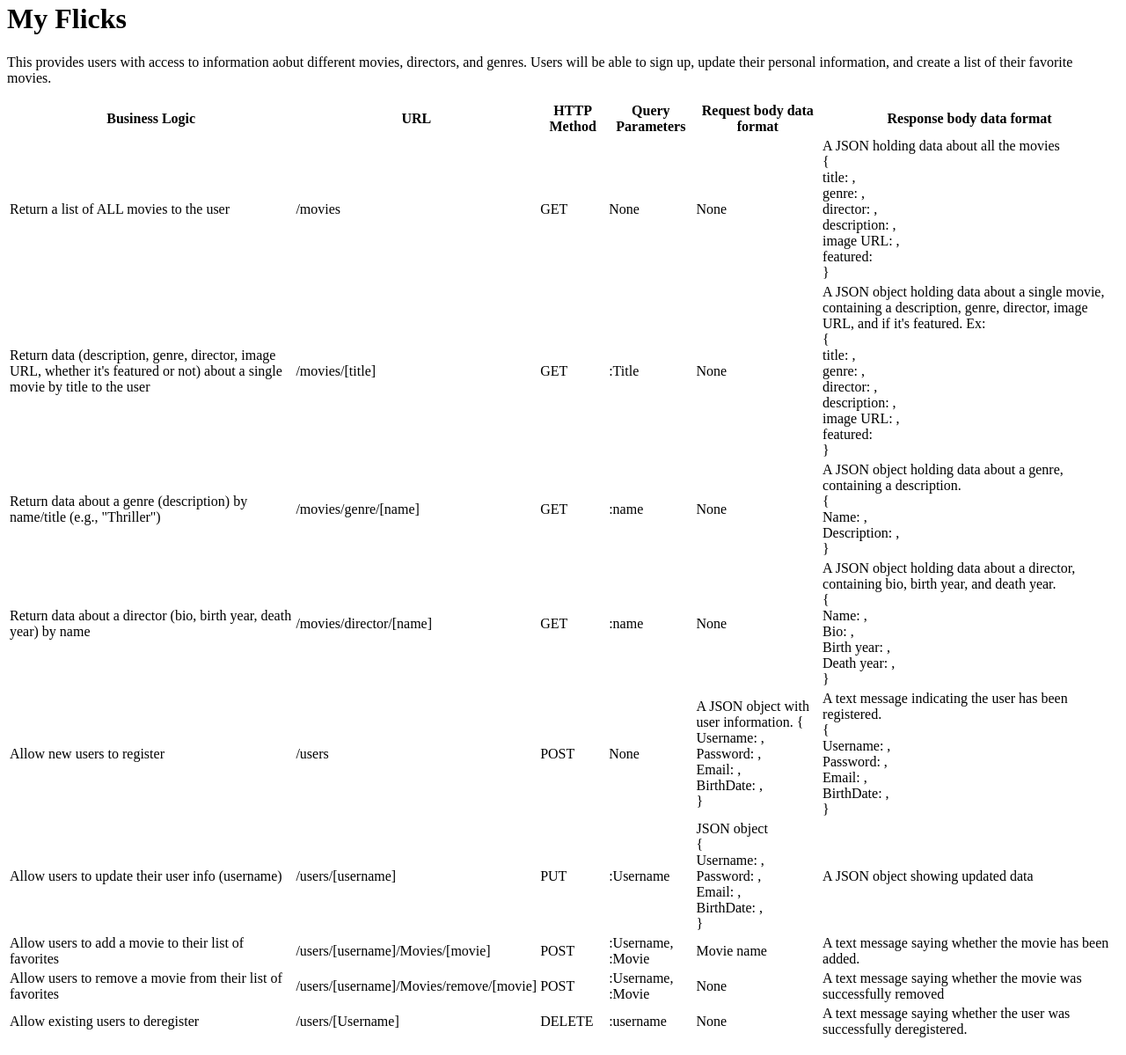
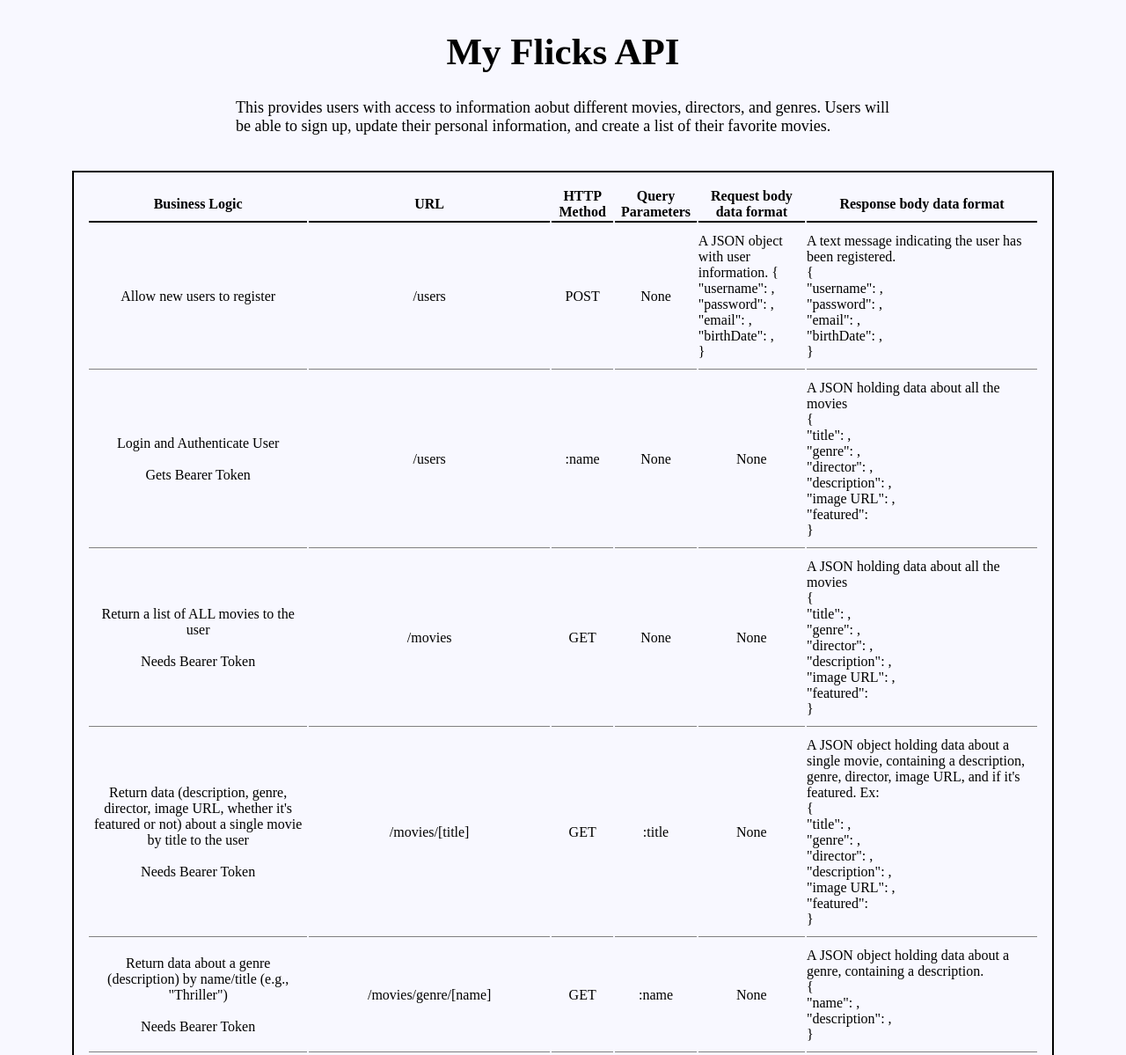
Before and after one commit to mhyneman8/movie_api, a website: page public/documentation.html in a window 1280 px wide. Shown: the part 18-1217 px from the top of the page at 88% size. Drawn offline with Linux system fonts and the light colour scheme.

Commit message:
update documentation

```diff
--- a/public/documentation.html
+++ b/public/documentation.html
@@ -3,9 +3,11 @@
     <head>
         <meta charset="utf-8">
         <title>Documentation</title>
+
+        <link rel="stylesheet" href="styles.css">
     </head>
     <body>
-        <h1>My Flicks</h1>
+        <h1 class="center">My Flicks API</h1>
 
         <p>This provides users with access to information aobut different movies, directors, and genres.
             Users will be able to sign up, update their personal information, and create a list of their favorite movies.
@@ -14,7 +16,7 @@
         <table>
             <tr>
                 <th>Business Logic</th>
-                <th>URL</th>
+                <th class="url">URL</th>
                 <th>HTTP Method</th>
                 <th>Query Parameters</th>
                 <th>Request body data format</th>
@@ -22,123 +24,177 @@
 
             </tr>
             <tr>
-                <td>Return a list of ALL movies to the user</td>
-                <td>/movies</td>
-                <td>GET</td>
+                <td>Allow new users to register</td>
+                <td class="center">/users</td>
+                <td>POST</td>
                 <td>None</td>
-                <td>None</td>
-                <td>A JSON holding data about all the movies <br>
+                <td class="left">A JSON object with user information.
                     { <br>
-                        title: , <br>
-                        genre: , <br>
-                        director: , <br>
-                        description: , <br>
-                        image URL: , <br>
-                        featured:  <br>
+                        "username": , <br>
+                        "password": , <br>
+                        "email": , <br>
+                        "birthDate": , <br>
+                        }
+                </td>
+                <td class="left">A text message indicating the user has been registered.<br>
+                    { <br>
+                        "username": , <br>
+                        "password": , <br>
+                        "email": , <br>
+                        "birthDate": , <br>
                         }
                 </td>
             </tr>
             <tr>
-                <td>Return data (description, genre, director, image URL, whether it's featured or not) about a single movie by title to the user</td>
-                <td>/movies/[title]</td>
+                <td>Login and Authenticate User
+                    <br>
+                    <br>
+                    Gets Bearer Token
+                </td>
+                <td class="center">/users</td>
+                <td>:name</td>
+                <td>None</td>
+                <td>None</td>
+                <td class="left">A JSON holding data about all the movies <br>
+                    { <br>
+                        "title": , <br>
+                        "genre": , <br>
+                        "director": , <br>
+                        "description": , <br>
+                        "image URL": , <br>
+                        "featured":  <br>
+                        }
+                </td>
+            </tr>
+            <tr>
+                <td>Return a list of ALL movies to the user
+                    <br>
+                    <br>
+                    Needs Bearer Token
+                </td>
+                <td class="center">/movies</td>
                 <td>GET</td>
-                <td>:Title</td>
                 <td>None</td>
-                <td>A JSON object holding data about a single movie, containing a description, genre, director, image URL, and if it's featured. Ex: <br>
+                <td>None</td>
+                <td class="left">A JSON holding data about all the movies <br>
                     { <br>
-                    title: , <br>
-                    genre: , <br>
-                    director: , <br>
-                    description: , <br>
-                    image URL: , <br>
-                    featured:  <br>
+                        "title": , <br>
+                        "genre": , <br>
+                        "director": , <br>
+                        "description": , <br>
+                        "image URL": , <br>
+                        "featured":  <br>
+                        }
+                </td>
+            </tr>
+            <tr>
+                <td>Return data (description, genre, director, image URL, whether it's featured or not) about a single movie by title to the user
+                    <br>
+                    <br>
+                    Needs Bearer Token
+                </td>
+                <td class="center">/movies/[title]</td>
+                <td>GET</td>
+                <td>:title</td>
+                <td>None</td>
+                <td class="left">A JSON object holding data about a single movie, containing a description, genre, director, image URL, and if it's featured. Ex: <br>
+                    { <br>
+                    "title": , <br>
+                    "genre": , <br>
+                    "director": , <br>
+                    "description": , <br>
+                    "image URL": , <br>
+                    "featured":  <br>
                     }
                 </td>
             </tr>
             <tr>
-                <td>Return data about a genre (description) by name/title (e.g., "Thriller")</td>
-                <td>/movies/genre/[name]</td>
+                <td>Return data about a genre (description) by name/title (e.g., "Thriller")
+                    <br>
+                    <br>
+                    Needs Bearer Token
+                </td>
+                <td class="center">/movies/genre/[name]</td>
                 <td>GET</td>
                 <td>:name</td>
                 <td>None</td>
-                <td>A JSON object holding data about a genre, containing a description. <br>
+                <td class="left">A JSON object holding data about a genre, containing a description. <br>
                     { <br>
-                        Name: , <br>
-                        Description: , <br>
+                        "name": , <br>
+                        "description": , <br>
                         }
                 </td>
             </tr>
             <tr>
-                <td>Return data about a director (bio, birth year, death year) by name</td>
-                <td>/movies/director/[name]</td>
+                <td>Return data about a director (bio, birth year, death year) by name
+                    <br>
+                    <br>
+                    Needs Bearer Token
+                </td>
+                <td class="center">/movies/director/[name]</td>
                 <td>GET</td>
                 <td>:name</td>
                 <td>None</td>
-                <td>A JSON object holding data about a director, containing bio, birth year, and death year. <br>
+                <td class="left">A JSON object holding data about a director, containing bio, birth year, and death year. <br>
                     { <br>
-                        Name: , <br>
-                        Bio: , <br>
-                        Birth year: , <br>
-                        Death year: , <br>
+                        "name": , <br>
+                        "bio": , <br>
+                        "birth year": , <br>
+                        "death year": , <br>
                         }
                 </td>
             </tr>
+
             <tr>
-                <td>Allow new users to register</td>
-                <td>/users</td>
-                <td>POST</td>
-                <td>None</td>
-                <td>A JSON object with user information.
+                <td>Allow users to update their user info (username)
+                    <br>
+                    <br>
+                    Needs Bearer Token
+                </td>
+                <td class="center">/users/[username]</td>
+                <td>PUT</td>
+                <td>:username</td>
+                <td class="left">JSON object<br>
                     { <br>
-                        Username: , <br>
-                        Password: , <br>
-                        Email: , <br>
-                        BirthDate: , <br>
-                        }
-                </td>
-                <td>A text message indicating the user has been registered.<br>
-                    { <br>
-                        Username: , <br>
-                        Password: , <br>
-                        Email: , <br>
-                        BirthDate: , <br>
-                        }
-                </td>
-            </tr>
-            <tr>
-                <td>Allow users to update their user info (username)</td>
-                <td>/users/[username]</td>
-                <td>PUT</td>
-                <td>:Username</td>
-                <td>JSON object<br>
-                    { <br>
-                        Username: , <br>
-                        Password: , <br>
-                        Email: , <br>
-                        BirthDate: , <br>
+                        "username": , <br>
+                        "password": , <br>
+                        "email": , <br>
+                        "birthDate": , <br>
                         }
                 </td>
                 <td>A JSON object showing updated data</td>
             </tr>
             <tr>
-                <td>Allow users to add a movie to their list of favorites</td>
-                <td>/users/[username]/Movies/[movie]</td>
+                <td>Allow users to add a movie to their list of favorites
+                    <br>
+                    <br>
+                    Needs Bearer Token
+                </td>
+                <td class="center">/users/[username]/Movies/[movie]</td>
                 <td>POST</td>
                 <td>:Username, :Movie</td>
                 <td>Movie name</td>
                 <td>A text message saying whether the movie has been added.</td>
             </tr>
             <tr>
-                <td>Allow users to remove a movie from their list of favorites</td>
-                <td>/users/[username]/Movies/remove/[movie]</td>
+                <td>Allow users to remove a movie from their list of favorites
+                    <br>
+                    <br>
+                    Needs Bearer Token
+                </td>
+                <td class="center">/users/[username]/Movies/remove/[movie]</td>
                 <td>POST</td>
-                <td>:Username, :Movie</td>
+                <td>:username, :movie</td>
                 <td>None</td>
                 <td>A text message saying whether the movie was successfully removed</td>
             </tr>
             <tr>
-                <td>Allow existing users to deregister</td>
-                <td>/users/[Username]</td>
+                <td>Allow existing users to deregister
+                    <br>
+                    <br>
+                    Needs Bearer Token
+                </td>
+                <td class="center">/users/[Username]</td>
                 <td>DELETE</td>
                 <td>:username</td>
                 <td>None</td>
--- /dev/null
+++ b/public/styles.css
@@ -0,0 +1,41 @@
+body {
+    margin: 20px;
+    text-align: center;
+    background-color: ghostwhite;
+}
+
+table {
+    table-layout: auto;
+    width: 90%;
+    border: 2px solid black;
+    margin: 40px auto;
+    padding: 15px;
+}
+
+th {
+    border-bottom: 2px solid black;
+}
+
+td {
+    padding: 10px 0;
+    border-bottom: 0.5px solid gray;
+}
+
+.center {
+    text-align: center;
+}
+.left {
+    text-align: left;
+}
+
+h1 {
+    font-size: 43px;
+    margin-top: 52px;
+}
+
+p {
+    width: 60%;
+    margin: 10px auto;
+    font-size: 18px;
+    text-align: left;
+}
```
Also changed, not shown: passport.js (+2 -7 lines).
